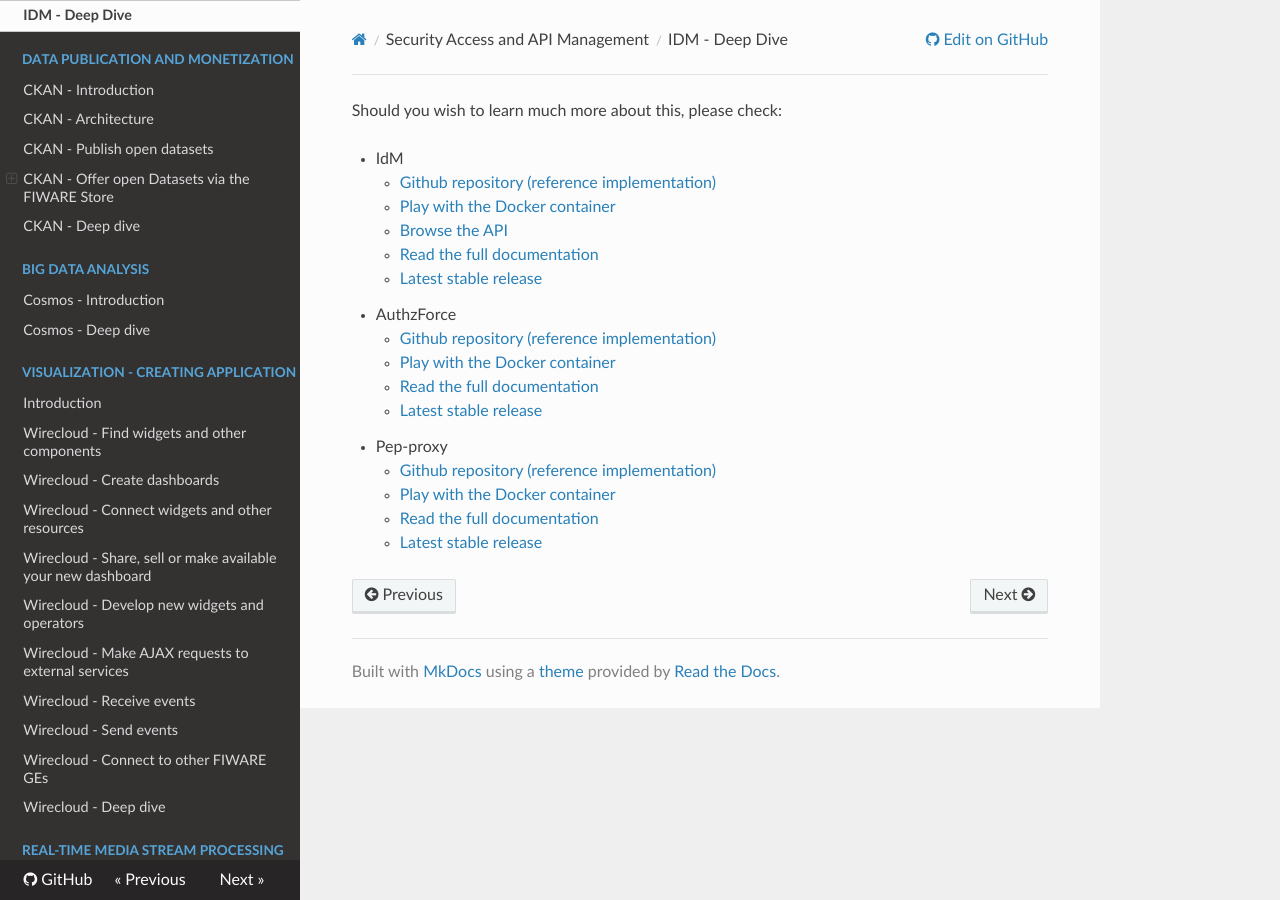
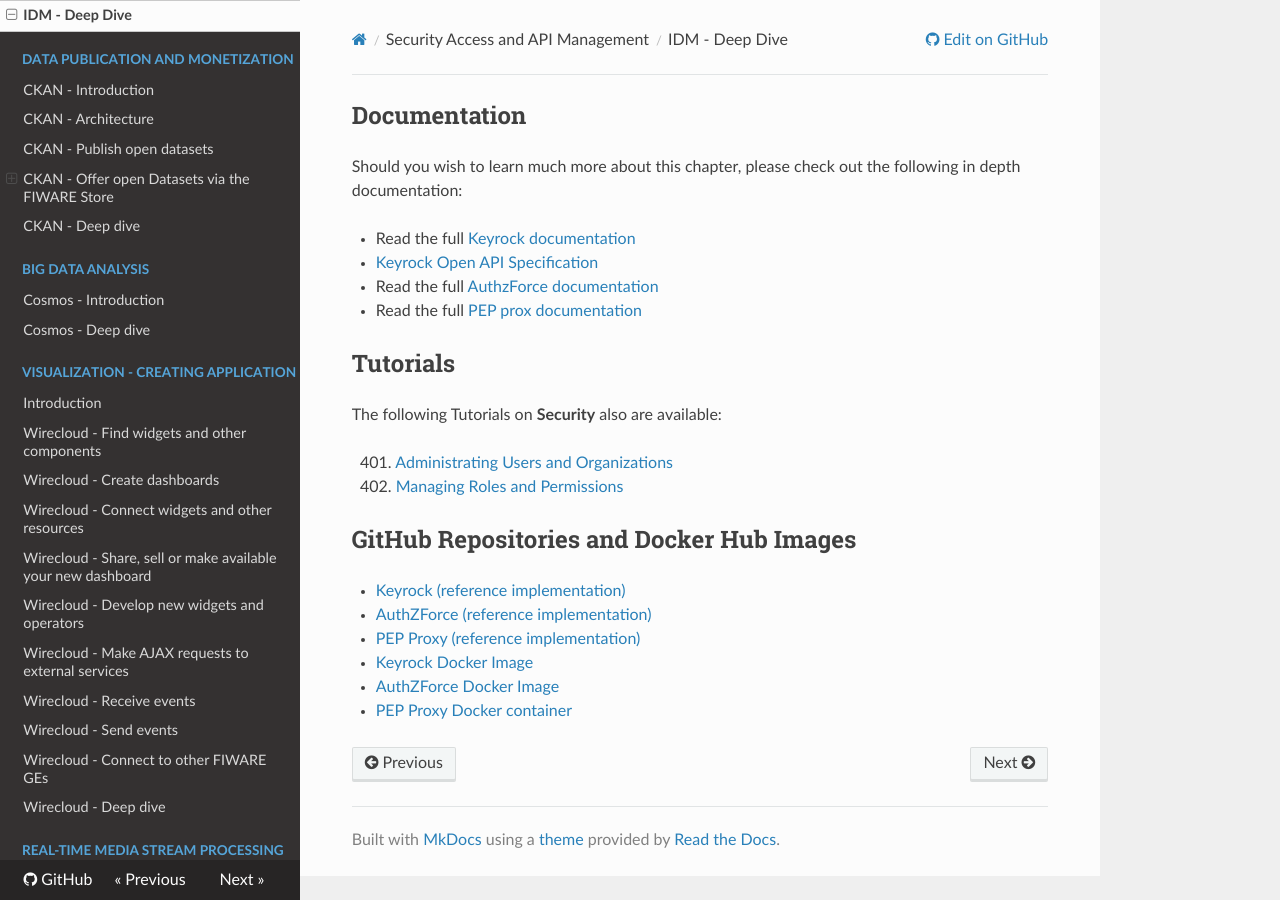
Before and after one commit to FIWARE-Ops/docs.TourGuide, an MkDocs documentation site: the page built from doc/handling-authorization-and-access-control-to-apis/deep-dive.md, in a window 1280 px wide. Built offline with MkDocs 1.6.1, drawn with Linux system fonts in a browser that asks for light colours; nearby versions of some CDN libraries; comment, search, counter and statistics services are not loaded; old or Windows-style settings are respelled for this version of MkDocs.

Commit message:
Standardizing order of links - adding tutorial links.

```diff
--- a/doc/handling-authorization-and-access-control-to-apis/deep-dive.md
+++ b/doc/handling-authorization-and-access-control-to-apis/deep-dive.md
@@ -1,18 +1,26 @@
-Should you wish to learn much more about this, please check:
+## Documentation
 
-   - IdM
-       - [Github repository (reference implementation)](https://github.com/Fiware/security.Idm)
-       - [Play with the Docker container](https://hub.docker.com/r/fiware/idm/)
-       - [Browse the API](http://docs.keyrock.apiary.io/)
-       - [Read the full documentation](http://fiware-idm.readthedocs.org/en/latest/)
-       - [Latest stable release](https://github.com/Fiware/security.Idm/releases/latest)
-   - AuthzForce
-       - [Github repository (reference implementation)](https://github.com/Fiware/security.AuthZForce)
-       - [Play with the Docker container](https://hub.docker.com/r/fiware/authzforce-ce-server/)
-       - [Read the full documentation](http://authzforce-ce-fiware.readthedocs.org/en/latest/)
-       - [Latest stable release](https://github.com/authzforce/server/releases/latest)
-   - Pep-proxy
-       - [Github repository (reference implementation)](https://github.com/Fiware/security.Pep-proxy)
-       - [Play with the Docker container](https://hub.docker.com/r/fiware/pep-proxy/)
-       - [Read the full documentation](http://fiware-pep-proxy.readthedocs.org/en/stable/)
-       - [Latest stable release](https://github.com/Fiware/security.Pep-proxy/releases/latest)
+Should you wish to learn much more about this chapter, please check out the following in depth documentation:
+
+  - Read the full [Keyrock documentation](http://fiware-idm.readthedocs.org/en/latest/)
+  - [Keyrock Open API Specification](https://swagger.lab.fiware.org/?url=https://raw.githubusercontent.com/Fiware/specifications/master/OpenAPI/security.Idm/Idm-openapi.json)
+  - Read the full [AuthzForce documentation](http://authzforce-ce-fiware.readthedocs.org/en/latest/)
+  - Read the full [PEP prox documentation](http://fiware-pep-proxy.readthedocs.org/en/stable/)
+
+
+## Tutorials
+
+The following Tutorials on **Security** also are available:
+
+&nbsp; 401. [Administrating Users and Organizations](https://fiware-tutorials.readthedocs.io/en/latest/identity-management)<br/>
+&nbsp; 402. [Managing Roles and Permissions](https://fiware-tutorials.readthedocs.io/en/latest/roles-permissions)<br/>
+
+## GitHub Repositories and Docker Hub Images
+
+  - [Keyrock (reference implementation)](https://github.com/Fiware/security.Idm)
+  - [AuthZForce (reference implementation)](https://github.com/Fiware/security.AuthZForce)
+  - [PEP Proxy (reference implementation)](https://github.com/Fiware/security.Pep-proxy)
+
+  - [Keyrock Docker Image](https://hub.docker.com/r/fiware/idm/)
+  - [AuthZForce Docker Image](https://hub.docker.com/r/fiware/authzforce-ce-server/)
+  - [PEP Proxy Docker container](https://hub.docker.com/r/fiware/pep-proxy/)
--- a/mkdocs.yml
+++ b/mkdocs.yml
@@ -1,5 +1,5 @@
-site_name: QUICK FIWARE TOUR GUIDE
-site_description: QUICK FIWARE TOUR GUIDE
+site_name: Tour Guide
+site_description: FIWARE Tour Guide
 docs_dir: doc/
 extra_css: ["https://fiware.org/style/fiware_readthedocs.css"]
 repo_url: https://github.com/Fiware/docs.TourGuide.git
```
Also changed, not shown: doc/connection-to-the-internet-of-things/deep-dive.md (+23 -1 lines), doc/development-context-aware-applications/deep-dive.md (+39 -3 lines), doc/index.md (+1 -1 lines), doc/real-time-processing-of-media-streams/deep-dive.md (+14 -2 lines).
